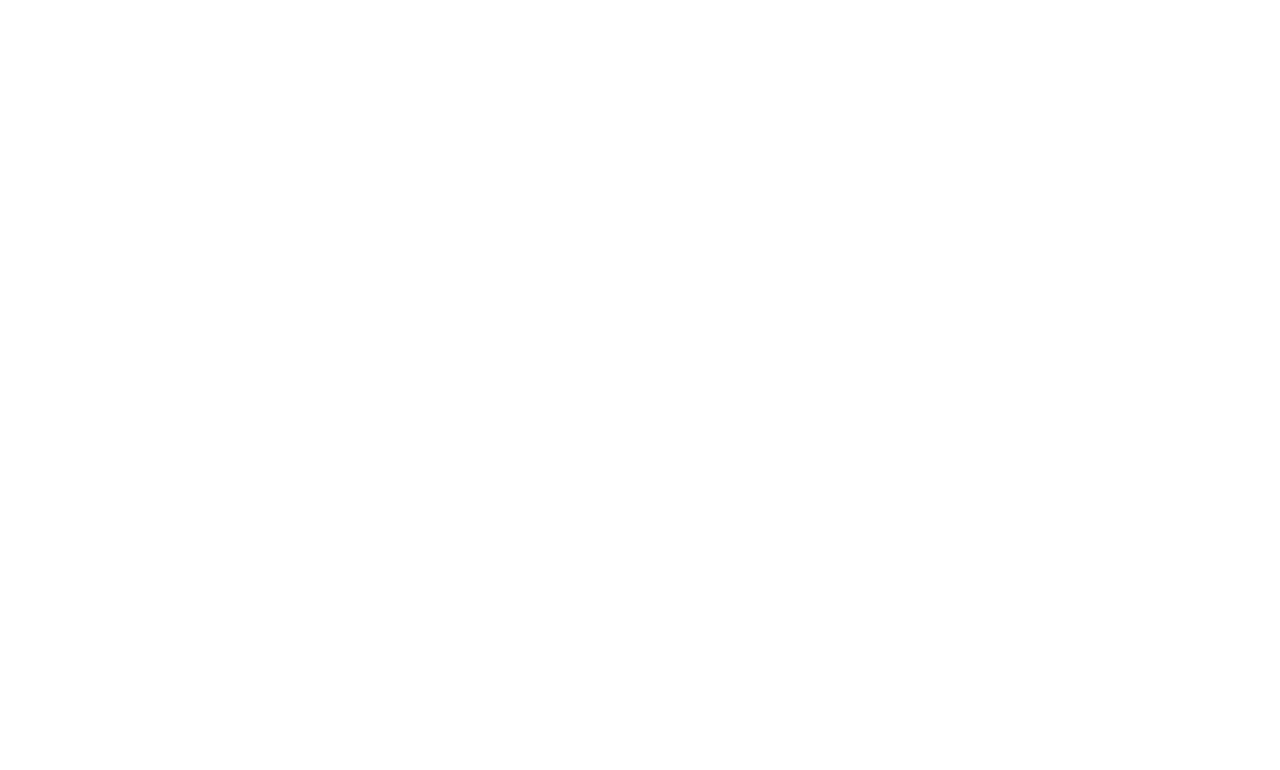
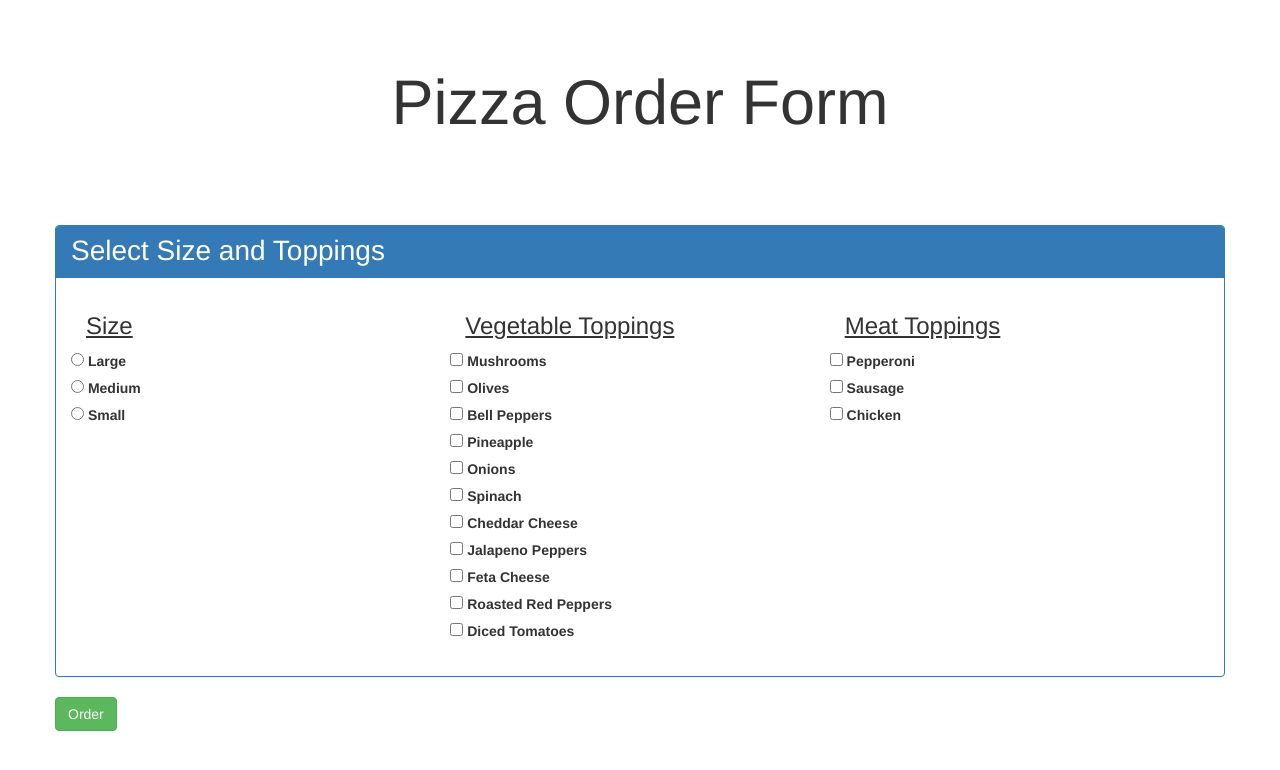
Before and after one commit to Atticus29/pizzaOrder, a plain HTML site: page index.html in a window 1280 px wide. Drawn offline with nearby package versions, Linux system fonts and the light colour scheme.

Commit message:
set up checkboxes in index.html

```diff
--- a/css/styles.css
+++ b/css/styles.css
@@ -0,0 +1,18 @@
+.selection-criterion{
+  text-decoration: underline;
+  text-align: left;
+}
+.panel-title{
+  font-size: 200%;
+}
+.jumbotron{
+  text-align: center;
+  background-color: white;
+  /*font-size: 70;*/
+}
+#submitBtn{
+  text-align: right;
+}
+#row1-body{
+  border-bottom: 0; /*this isn't working*/
+}
--- a/index.html
+++ b/index.html
@@ -9,11 +9,128 @@
   crossorigin="anonymous"></script>
   <!-- <script src="js/jquery-3.1.1.js"></script> -->
   <script src="js/scripts.js"></script>
-  <title></title>
+  <title>Order some pizza</title>
 </head>
 <body>
   <div class="container">
+    <div class="jumbotron">
+      <h1>Pizza Order Form</h1>
+    </div>
+    <form id="pizzaForm" class="form-horizontal">
+      <div class="row" id="row1">
+        <div class="panel panel-primary">
+          <div class="panel-heading">
+            <h2 class="panel-title">Select Size and Toppings</h2>
+          </div>
+          <div class="panel-body" id="row1-body">
+            <div class="col-md-4 col-sm-12" id="sizeSection">
+              <h3 class="selection-criterion">Size</h3>
+              <div class="form-group">
+                <label>
+                  <input type="radio" name="size" value="Large">
+                  Large
+                </label>
+                <br>
+                <label>
+                  <input type="radio" name="size" value="Medium">
+                  Medium
+                </label>
+                <br>
+                <label>
+                  <input type="radio" name="size" value="Small">
+                  Small
+                </label>
+                <br>
+              </div>
+            </div>
+            <div class="col-md-4 col-sm-12" id="veggieSection">
+              <h3 class="selection-criterion">Vegetable Toppings</h3>
+              <div class="form-group">
+                <label>
+                  <input type="checkbox" name="veggie" value="Mushrooms">
+                  Mushrooms
+                </label>
+                <br>
+                <label>
+                  <input type="checkbox" name="veggie" value="Olives">
+                  Olives
+                </label>
+                <br>
+                <label>
+                  <input type="checkbox" name="veggie" value="Bell Peppers">
+                  Bell Peppers
+                </label>
+                <br>
+                <label>
+                  <input type="checkbox" name="veggie" value="Pineapple">
+                  Pineapple
+                </label>
+                <br>
+                <label>
+                  <input type="checkbox" name="veggie" value="Onions">
+                  Onions
+                </label>
+                <br>
+                <label>
+                  <input type="checkbox" name="veggie" value="Spinach">
+                  Spinach
+                </label>
+                <br>
+                <label>
+                  <input type="checkbox" name="veggie" value="Cheddar Cheese">
+                  Cheddar Cheese
+                </label>
+                <br>
+                <label>
+                  <input type="checkbox" name="veggie" value="Jalapeno Peppers">
+                  Jalapeno Peppers
+                </label>
+                <br>
+                <label>
+                  <input type="checkbox" name="veggie" value="Feta Cheese">
+                  Feta Cheese
+                </label>
+                <br>
+                <label>
+                  <input type="checkbox" name="veggie" value="Roasted Red Peppers">
+                  Roasted Red Peppers
+                </label>
+                <br>
+                <label>
+                  <input type="checkbox" name="veggie" value="Diced Tomatoes">
+                  Diced Tomatoes
+                </label>
+                <br>
+              </div>
+            </div>
+            <div class="col-md-4 col-sm-12" id="meatSection">
+              <h3 class="selection-criterion">Meat Toppings</h3>
+              <div class="form-group">
+                <label>
+                  <input type="checkbox" name="meat" value="Pepperoni">
+                  Pepperoni
+                </label>
+                <br>
+                <label>
+                  <input type="checkbox" name="meat" value="Sausage">
+                  Sausage
+                </label>
+                <br>
+                <label>
+                  <input type="checkbox" name="meat" value="Chicken">
+                  Chicken
+                </label>
+                <br>
+              </div>
+            </div>
+          </div>
+        </div>
+      </div>
+      <div class="row" id="row2">
+        <button type="submit" class="btn btn-success" id="submitBtn">Order</button>
+      </div>
 
+    </form>
   </div>
 </body>
 </html>
--- a/js/scripts.js
+++ b/js/scripts.js
@@ -114,8 +114,6 @@ var testOrders = function(){
 
 testOrders();
 
-
-// Validate inputs
 // Make deliveryPrice a function
 
 // Front End
```
